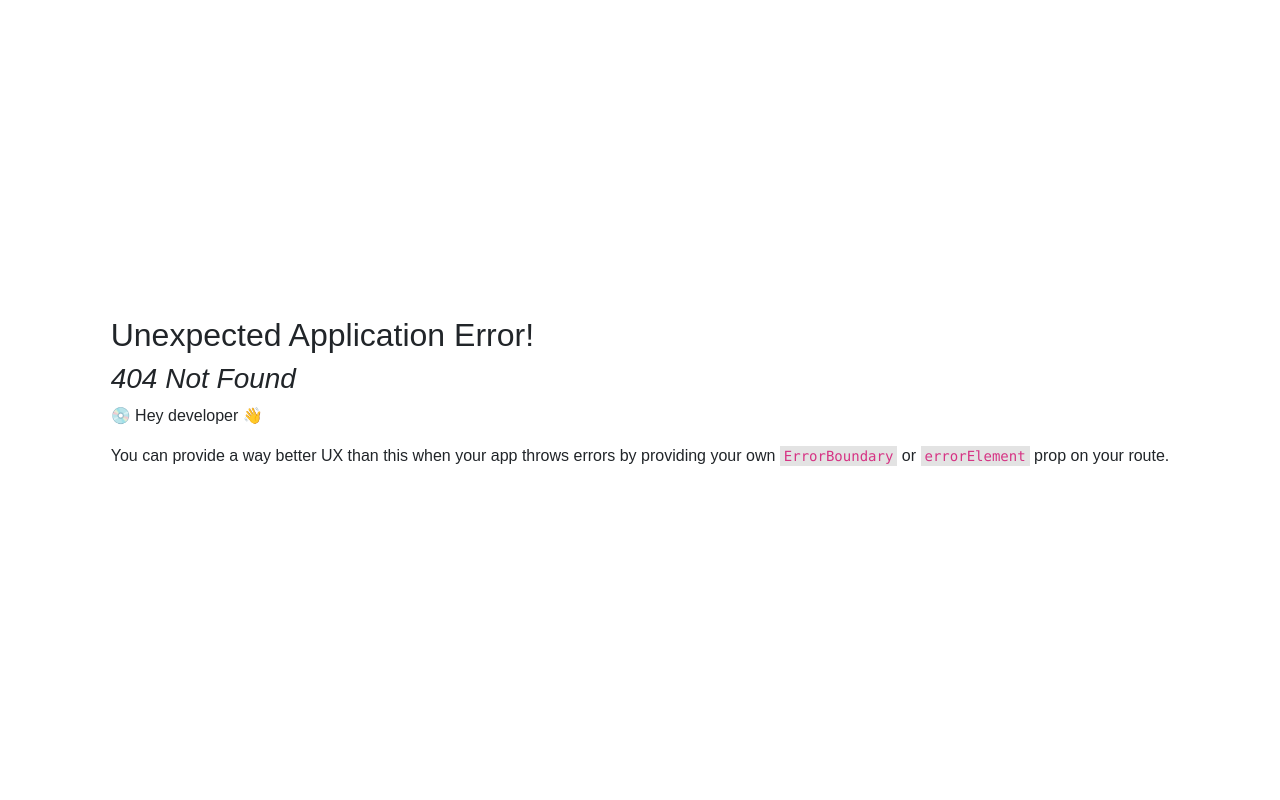
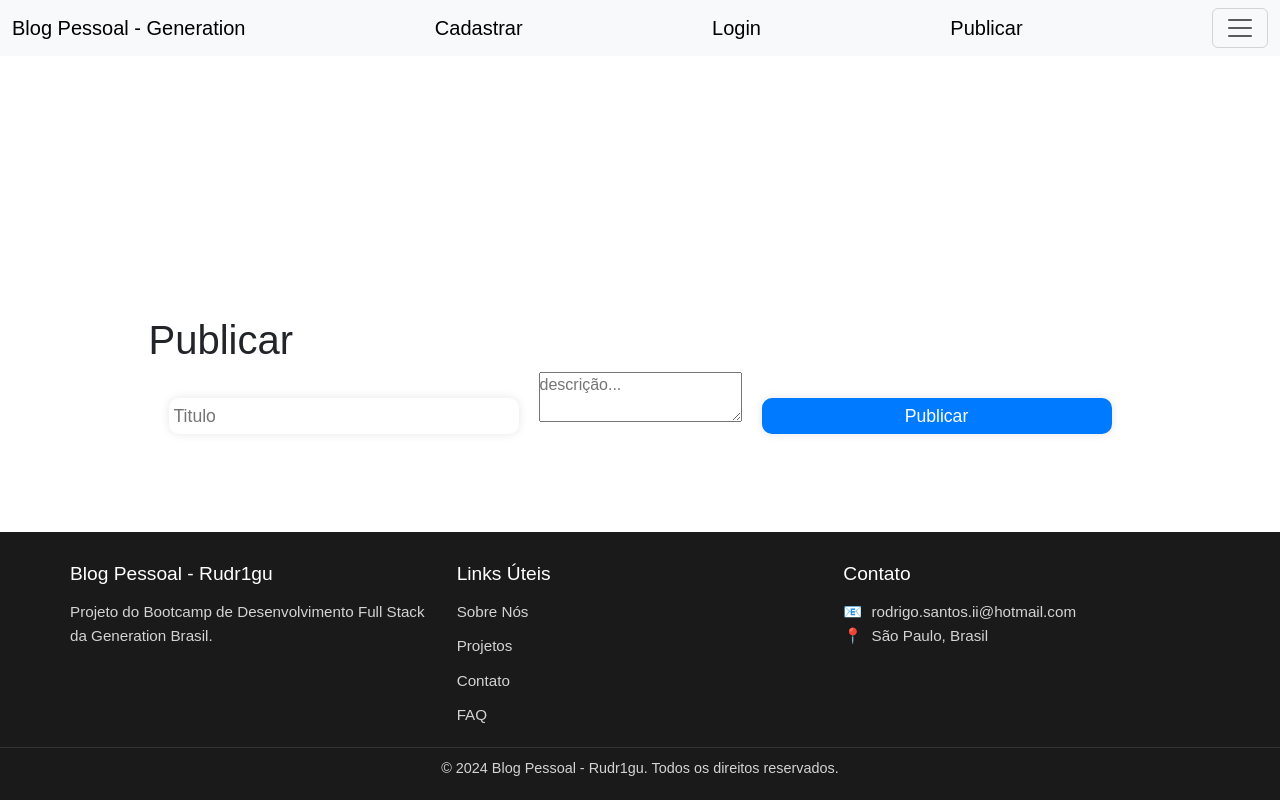
Before and after one commit to rudr1gu/blog-reactjs, a React (Vite) app: page /publicar in a window 1280 px wide. Before the commit this address had no page. Built offline with nearby package versions, Linux system fonts and the light colour scheme.

Commit message:
:sparkles: feat: add CadastrarPostagem component and update routing for post creation

```diff
--- a/src/components/home/navbar/Navbar.tsx
+++ b/src/components/home/navbar/Navbar.tsx
@@ -13,6 +13,7 @@ function Navbar(){
             <Link className="navbar-brand" to="/">Blog Pessoal - Generation</Link>
             <Link className="navbar-brand" to="/cadastro"> Cadastrar</Link>
             <Link className="navbar-brand" to="/cadastro"> Login</Link>
+            <Link className="navbar-brand" to="/publicar"> Publicar</Link>
             <button className="navbar-toggler" type="button" data-bs-toggle="offcanvas" data-bs-target="#offcanvasNavbar" aria-controls="offcanvasNavbar" aria-label="Toggle navigation">
               <span className="navbar-toggler-icon"></span>
             </button>
--- a/src/components/postagemform/CadastrarPostagem.tsx
+++ b/src/components/postagemform/CadastrarPostagem.tsx
@@ -1,9 +1,39 @@
-const cadastrarPostagem = () => {
+import'./CadastrarPostagem.css';
+import { useRef } from 'react';
+import Postagem from '../../model/Postagem';
+import PostagemService from '../../services/usuarios/PostagemService';
+
+function CadastrarPostagem(){
+    const postagemService = new PostagemService();
+
+
+    const titulo = useRef<HTMLInputElement>(null);
+    const texto = useRef<HTMLTextAreaElement>(null);
+
+    async function cadastrarPostagem(){
+        const novaPostagem: Postagem = {
+            titulo: titulo.current!.value,
+            texto: texto.current!.value,
+            tema: {
+                id: 1,
+                descricao: 'Tema'
+            }
+        }
+
+        console.log(novaPostagem);
+        await postagemService.criarPostagem(novaPostagem);
+    }
+
     return (
-        <div>
-            <h1>Cadastrar Postagem</h1>
-        </div>
+        <section className="container">
+            <form>
+                <h1>Publicar</h1>
+                <input type="text" id="titulo" name="titulo" className="form" placeholder="Titulo" ref={titulo} />
+                <textarea id="texto" name="texto" className="form" placeholder="descrição..." ref={texto} ></textarea>
+                <button type="button" className="form" onClick={cadastrarPostagem}>Publicar</button>
+            </form>
+        </section>
     );
 }
 
-export default cadastrarPostagem;
+export default CadastrarPostagem;
--- a/src/components/postagens/Postagens.tsx
+++ b/src/components/postagens/Postagens.tsx
@@ -21,7 +21,7 @@ function Postagens() {
             postagens.map((postagem) => (
                 <section className="post-card" key={postagem.id}>
                     <div className="post-header">
-                        <p><span>🕒</span> {new Date(postagem.data).toLocaleDateString()}</p>
+                        <p><span>🕒</span> {postagem.data ? new Date(postagem.data).toLocaleDateString(): "data indisponivel"}</p>
                         <h3>{postagem.titulo}</h3>
                     </div>
                     <div className="post-body">
--- a/src/main.tsx
+++ b/src/main.tsx
@@ -6,6 +6,7 @@ import Cadastro from './components/cadastro/Cadastro.tsx'
 import Login from './components/login/Login.tsx'
 import Postagens from './components/postagens/Postagens.tsx'
 import Postagem from './components/postagem/Postagem.tsx'
+import CadastrarPostagem from './components/postagemform/CadastrarPostagem.tsx'
 
 import { createBrowserRouter, RouterProvider } from 'react-router-dom'
 
@@ -29,6 +30,10 @@ const router = createBrowserRouter([
       {
         path: '/postagem/:id',
         element: <Postagem />
+      },
+      {
+        path: '/publicar',
+        element: <CadastrarPostagem />
       }
     ]
   }
--- a/src/model/Postagem.ts
+++ b/src/model/Postagem.ts
@@ -2,11 +2,11 @@ import Tema from "./Tema";
 import Usuario from "./Usuario";
 
 interface Postagem {
-    id: number;
+    id?: number;
     titulo: string;
     texto: string;
-    data: Date;
-    usuario: Usuario;
+    data?: Date;
+    usuario?: Usuario;
     tema: Tema;
 }
 
```
Also changed, not shown: src/components/postagemform/CadastrarPostagem.css (added).
